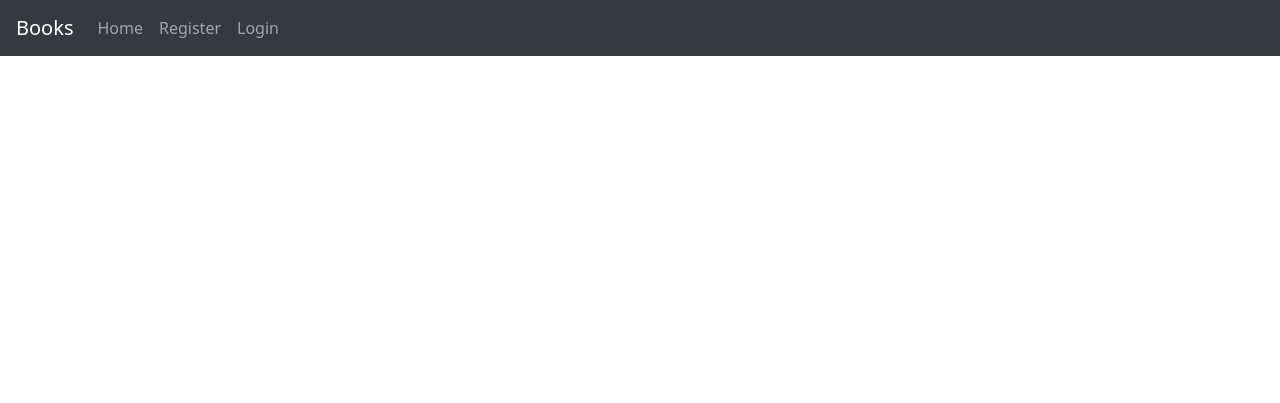
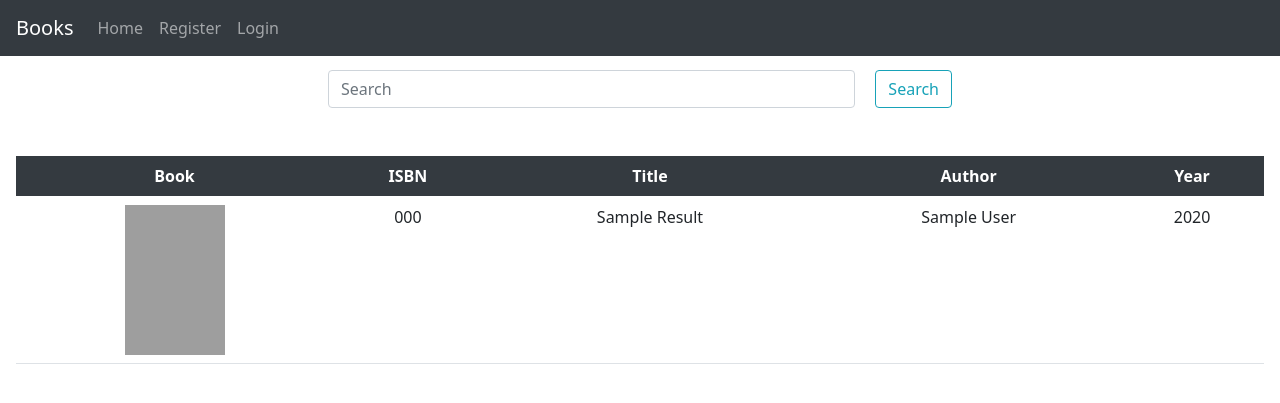
Before and after one commit to msgtotarun/project1, a Flask app: template templates/index.html in a window 1280 px wide. Shown: the top 403 px of the page. Run offline with Flask 2, Linux system fonts and the light colour scheme; the template is opened without the code that fills it: most values are stand-ins (such as "Sample title", 1, 10 or a date in 2020); parts of the project's set-up code (start-up, migrations or seed data) failed here and were passed over; some libraries are stand-ins or nearby versions; grey boxes are pictures that could not be loaded.

Commit message:
added search page

```diff
--- a/application.py
+++ b/application.py
@@ -3,7 +3,7 @@ import csv
 import time
 from flask import Flask, render_template, request, redirect, flash, url_for, session
 from flask_session import Session
-from sqlalchemy import create_engine
+from sqlalchemy import create_engine, or_
 from sqlalchemy.orm import scoped_session, sessionmaker
 from models import *
 from bookImport import *
@@ -14,33 +14,14 @@ app = Flask(__name__)
 # Check for environment variable
 if not os.getenv("DATABASE_URL"):
     raise RuntimeError("DATABASE_URL is not set")
-app.config["SQLALCHEMY_DATABASE_URI"] = os.getenv("DATABASE_URL")
-app.config["SQLALCHEMY_TRACK_MODIFICATIONS"] = False
-db.init_app(app)
-# with app.app_context():
-#     main()
-# Configure session to use filesystem
 app.config["SESSION_PERMANENT"] = False
 app.config["SESSION_TYPE"] = "filesystem"
+app.config["SQLALCHEMY_TRACK_MODIFICATIONS"] = False
 Session(app)
 
 # Set up database
 engine = create_engine(os.getenv("DATABASE_URL"))
 db = scoped_session(sessionmaker(bind=engine))
-
-if not engine.dialect.has_table(engine, "Books"):
-    User.__table__.create(bind=engine, checkfirst=True)
-f = open("./static/books.csv")
-reader = csv.reader(f)
-next(reader)
-for isbn, title, author, year in reader:
-    book = books(isbn=isbn, title=title, author=author, year=year)
-    db.add(book)
-    print(
-        f"added{book.title} with number {book.isbn} written by {book.author} published in the year {book.year}")
-print('sessoin before commited')
-db.commit()
-print('sessoin commited')
 
 
 @app.route("/")
@@ -158,3 +139,17 @@ def loginNow():
     else:
         flash("account does not exist register now", "danger")
         return redirect(url_for('register'))
+
+
+@ app.route("/search/<user>", methods=["POST", "GET"])
+def search(user):
+    if request.method == "GET":
+        # return render_template("Search.html", user = user)
+        return redirect(url_for('index'))
+
+    else:
+        res = request.form.get("data")
+        res = '%'+res+'%'
+        result = db.query(books).filter(or_(books.title.ilike(
+            res), books.author.ilike(res), books.isbn.ilike(res))).all()
+        return render_template("index.html", result=result, user=user)
--- a/bookImport.py
+++ b/bookImport.py
@@ -13,7 +13,7 @@ app = Flask(__name__)
 # Configure session to use filesystem
 app.config["SQLALCHEMY_DATABASE_URI"] = os.getenv("DATABASE_URL")
 app.config["SQLALCHEMY_TRACK_MODIFICATIONS"] = False
-
+app.config["SQLALCHEMY_TRACK_MODIFICATIONS"] = False
 db.init_app(app)
 
 
--- a/static/css/style.css
+++ b/static/css/style.css
@@ -23,4 +23,8 @@ h1 {
   display: block;
   text-align: center;
 }
+
+.search {
+  margin-left: 20px;
+}
 /*# sourceMappingURL=style.css.map */
--- a/static/css/style.scss
+++ b/static/css/style.scss
@@ -2,19 +2,27 @@
   margin: 0;
   padding: 0;
 }
+
 .contain {
   box-sizing: border-box;
   padding-top: 70px;
 }
-.btn{
- margin-left: 40%;
+
+.btn {
+  margin-left: 40%;
 }
+
 h1 {
   color: crimson;
   text-align: center;
 }
-#have-account{
+
+#have-account {
   margin: 20px;
   display: block;
   text-align: center;
 }
+
+.search {
+  margin-left: 20px;
+}
--- a/templates/index.html
+++ b/templates/index.html
@@ -1,2 +1,31 @@
 {% extends "layout.html" %} {% block title %}Home{% endblock %} {%block body%}
+<form action="{{url_for('search',user=user) }}" method="post" class="d-flex justify-content-center col-6 m-auto">
+    <input class="form-control" name=data type="search" placeholder="Search" aria-label="Search">
+    <button class="btn btn-outline-info search" type="submit">Search</button>
+</form>
+{% if result %}
+<table class="table text-center text-capitalize mt-5">
+    <thead class="table-dark">
+        <tr>
+            <th scope="col">Book</th>
+            <th scope="col">ISBN</th>
+            <th scope="col">Title</th>
+            <th scope="col">Author</th>
+            <th scope="col">Year</th>
+        </tr>
+    </thead>
+    <tbody>
+        {% for r in result %}
+        <tr>
+            <th scope="row"><img src="http://covers.openlibrary.org/b/isbn/{{r.isbn}}-M.jpg" alt={{r.isbn}} width="100"
+                    height="150"></th>
+            <td>{{r.isbn}}</td>
+            <td>{{r.title}}</td>
+            <td>{{r.author}}</td>
+            <td>{{r.year}}</td>
+        </tr>
+        {% endfor %}
+    </tbody>
+</table>
+{% endif %}
 {% endblock %}
--- a/templates/layout.html
+++ b/templates/layout.html
@@ -1,25 +1,33 @@
 <!DOCTYPE html>
 <html lang="en">
+
 <head>
   <meta charset="UTF-8">
   <meta name="viewport" content="width=device-width, initial-scale=1.0">
   <title>{% block title %} {% endblock %}</title>
   <!-- CSS only -->
-<link rel="stylesheet" href="https://stackpath.bootstrapcdn.com/bootstrap/5.0.0-alpha1/css/bootstrap.min.css" integrity="sha384-r4NyP46KrjDleawBgD5tp8Y7UzmLA05oM1iAEQ17CSuDqnUK2+k9luXQOfXJCJ4I" crossorigin="anonymous">
+  <link rel="stylesheet" href="https://stackpath.bootstrapcdn.com/bootstrap/5.0.0-alpha1/css/bootstrap.min.css"
+    integrity="sha384-r4NyP46KrjDleawBgD5tp8Y7UzmLA05oM1iAEQ17CSuDqnUK2+k9luXQOfXJCJ4I" crossorigin="anonymous">
   <link rel="stylesheet" type="text/css" href="{{url_for('static',filename='css/style.css')}}">
   <!-- JavaScript and dependencies -->
-   <script defer src="https://cdn.jsdelivr.net/npm/popper.js@1.16.0/dist/umd/popper.min.js" integrity="sha384-Q6E9RHvbIyZFJoft+2mJbHaEWldlvI9IOYy5n3zV9zzTtmI3UksdQRVvoxMfooAo" crossorigin="anonymous"></script>
-   <script defer src="https://stackpath.bootstrapcdn.com/bootstrap/5.0.0-alpha1/js/bootstrap.min.js" integrity="sha384-oesi62hOLfzrys4LxRF63OJCXdXDipiYWBnvTl9Y9/TRlw5xlKIEHpNyvvDShgf/" crossorigin="anonymous"></script>
+  <script defer src="https://cdn.jsdelivr.net/npm/popper.js@1.16.0/dist/umd/popper.min.js"
+    integrity="sha384-Q6E9RHvbIyZFJoft+2mJbHaEWldlvI9IOYy5n3zV9zzTtmI3UksdQRVvoxMfooAo"
+    crossorigin="anonymous"></script>
+  <script defer src="https://stackpath.bootstrapcdn.com/bootstrap/5.0.0-alpha1/js/bootstrap.min.js"
+    integrity="sha384-oesi62hOLfzrys4LxRF63OJCXdXDipiYWBnvTl9Y9/TRlw5xlKIEHpNyvvDShgf/"
+    crossorigin="anonymous"></script>
 </head>
+
 <body>
-    <nav class="navbar fixed-top navbar-expand-md navbar navbar-dark bg-dark">
+  <nav class="navbar fixed-top navbar-expand-md navbar-dark bg-dark">
     <div class="container-fluid">
       <a class="navbar-brand" href="#">Books</a>
-          <button class="navbar-toggler" type="button" data-toggle="collapse" data-target="#navbarSupportedContent" aria-controls="navbarSupportedContent" aria-expanded="false" aria-label="Toggle navigation">
+      <button class="navbar-toggler" type="button" data-toggle="collapse" data-target="#navbarSupportedContent"
+        aria-controls="navbarSupportedContent" aria-expanded="false" aria-label="Toggle navigation">
         <span class="navbar-toggler-icon"></span>
       </button>
       <div class="collapse navbar-collapse" id="navbarSupportedContent">
-            <ul class="navbar-nav mr-auto mb-2 mb-lg-0">
+        <ul class="navbar-nav mr-auto mb-lg-0">
           <li class="nav-item">
             <a class="nav-link {{home}}" href="{{url_for('index')}}">Home</a>
           </li>
@@ -27,20 +35,22 @@
           <li class="nav-item">
             <a class="nav-link {{register}}" href="{{url_for('register')}}">Register</a>
           </li>
-
           <li class="nav-item">
             <a class="nav-link {{login}}" href="{{url_for('login')}}">Login</a>
           </li>
           {% endif %}
+        </ul>
         {% if user %}
-              <li class="nav-item float-right">
+        <ul class="nav navbar-nav ml-auto">
+          <li class="nav-item">
             <a class="nav-link {{logout}}" href="{{url_for('logout',Username=user)}}">Logout</a>
           </li>
+        </ul>
         {% endif%}
       </div>
     </div>
   </nav>
-      <div class="contain">
+  <div class="contain container-fluid">
     {% with msg = get_flashed_messages(with_categories=True) %}
     {% if msg %}
     {% for i in msg %}
@@ -54,8 +64,10 @@
     {% endif %}
     {% endwith %}
     {% block body %}
-    </div>
+
 
     {% endblock %}
+  </div>
 </body>
+
 </html>
```
Also changed, not shown: 2 other files. Lines whose indentation alone changed are shown as unchanged.
